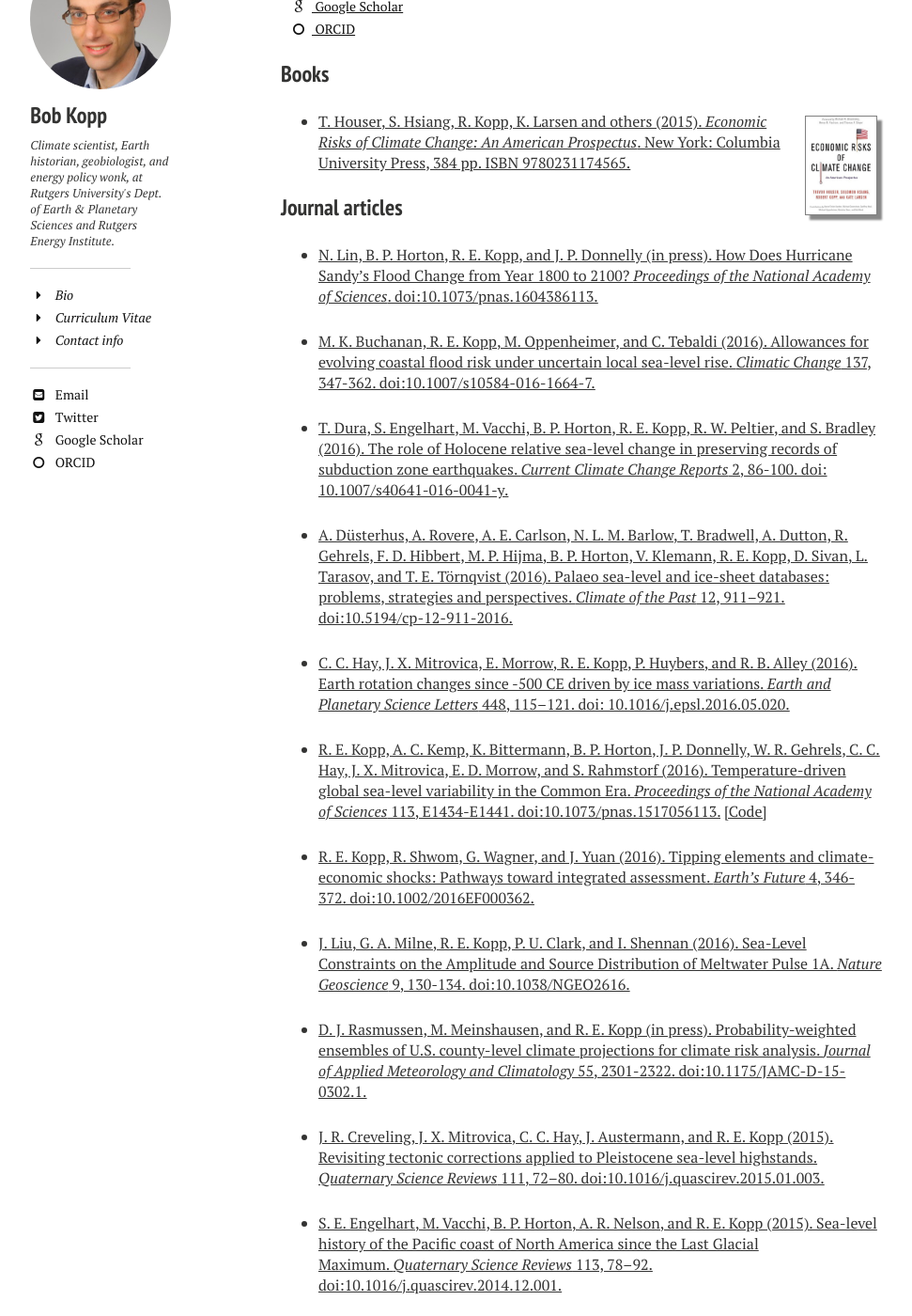
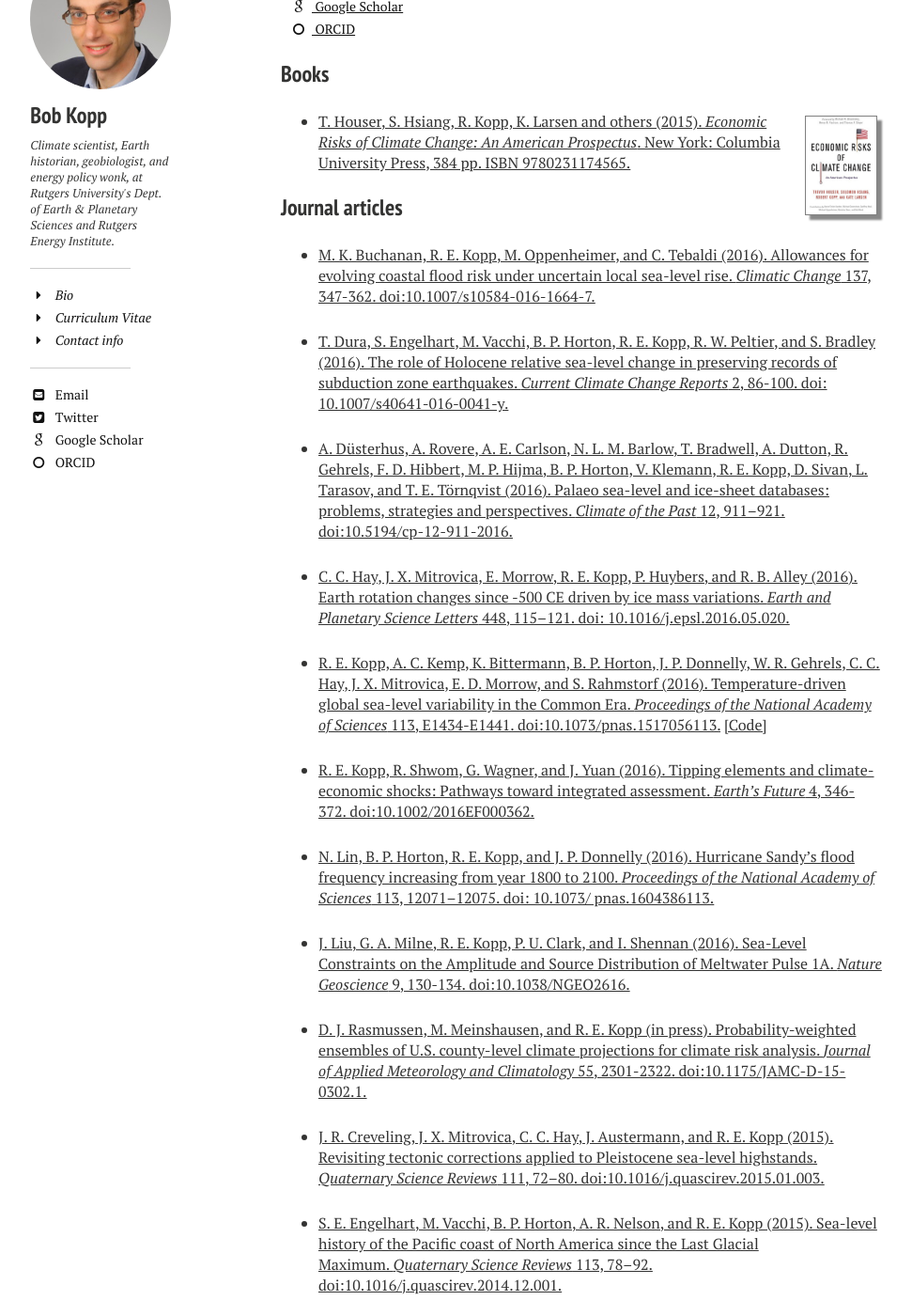
Before and after one commit to mrke/bobkopp.github.io, a Jekyll site: the page built from papers/index.md, in a window 1280 px wide and 1400 px high, scrolled down 1136 px. Shown: the whole window at 94% size, without its empty margins (21-992 px from the left). Built offline with Jekyll 4.4.1, drawn with Linux system fonts in a browser that asks for light colours; nearby versions of some CDN libraries; some of the changed lines change nothing that is shown.

Commit message:
page numbers

```diff
--- a/papers/index.md
+++ b/papers/index.md
@@ -39,8 +39,6 @@ image:
 
 ### Journal articles
 
-* [N. Lin, B. P. Horton, R. E. Kopp, and J. P. Donnelly (in press). How Does Hurricane Sandy’s Flood Change from Year 1800 to 2100? _Proceedings of the National Academy of Sciences_. doi:10.1073/pnas.1604386113.](http://dx.doi.org/10.1073/pnas.1604386113)
-
 * [M. K. Buchanan, R. E. Kopp, M. Oppenheimer, and C. Tebaldi (2016). Allowances for evolving coastal flood risk under uncertain local sea-level rise. _Climatic Change_ 137, 347-362. doi:10.1007/s10584-016-1664-7.](http://dx.doi.org/10.1007/s10584-016-1664-7)
 
 * [T. Dura, S. Engelhart, M. Vacchi, B. P. Horton, R. E. Kopp, R. W. Peltier, and S. Bradley (2016). The role of Holocene relative sea-level change in preserving records of subduction zone earthquakes. _Current Climate Change Reports_ 2, 86-100. doi: 10.1007/s40641-016-0041-y.](http://dx.doi.org/10.1007/s40641-016-0041-y)
@@ -52,6 +50,8 @@ image:
 * [R. E. Kopp, A. C. Kemp, K. Bittermann, B. P. Horton, J. P. Donnelly, W. R. Gehrels, C. C. Hay, J. X. Mitrovica, E. D. Morrow, and S. Rahmstorf (2016). Temperature-driven global sea-level variability in the Common Era. _Proceedings of the National Academy of Sciences_ 113, E1434-E1441. doi:10.1073/pnas.1517056113.](http://dx.doi.org/10.1073/pnas.1517056113) [[Code]](https://github.com/bobkopp/CESL-STEHM-GP/releases)
 
 * [R. E. Kopp, R. Shwom, G. Wagner, and J. Yuan (2016). Tipping elements and climate-economic shocks: Pathways toward integrated assessment. _Earth's Future_ 4, 346-372.  doi:10.1002/2016EF000362.](http://dx.doi.org/10.1002/2016EF000362)
+
+* [N. Lin, B. P. Horton, R. E. Kopp, and J. P. Donnelly (2016). Hurricane Sandy’s flood frequency increasing from year 1800 to 2100. _Proceedings of the National Academy of Sciences_ 113, 12071–12075. doi: 10.1073/ pnas.1604386113.](http://dx.doi.org/10.1073/pnas.1604386113)
 
 * [J. Liu, G. A. Milne, R. E. Kopp, P. U. Clark, and I. Shennan (2016). Sea-Level Constraints on the Amplitude and Source Distribution of Meltwater Pulse 1A. _Nature Geoscience_ 9, 130-134. doi:10.1038/NGEO2616.](http://dx.doi.org/10.1038/NGEO2616)
 
```
